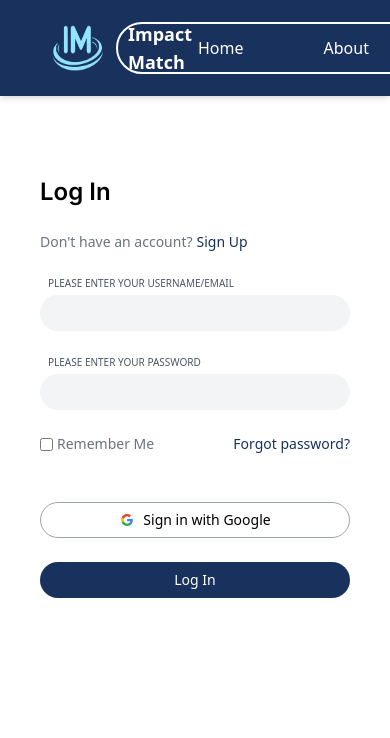
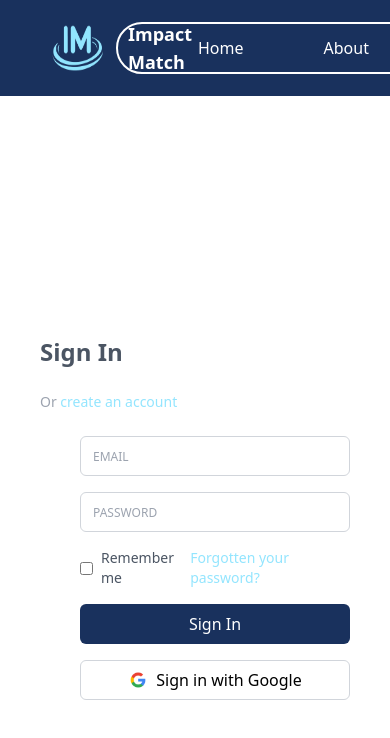
Before and after one commit to Impact-Match/Impact-Match, a React (Create React App) app in the folder frontend/: page /login in a window 390 px wide. Shown: the top 738 px of the page. Built offline with nearby package versions, Linux system fonts and the light colour scheme.

Commit message:
fix login page responsiveness

```diff
--- a/frontend/src/Login.js
+++ b/frontend/src/Login.js
@@ -23,74 +23,68 @@ const Login = () => {
     };
 
     return (
-        <div className="flex justify-center h-screen">
-            {/* Centered Section (only on x-axis) */}
-            <div className="w-full max-w-md p-10 mt-10 flex flex-col items-center">
-                <div className="w-full">
-                    <h2 className="text-2xl mb-6 text-black font-bold font-inter text-left">Log In</h2>
-                    <p className="text-sm mb-6 text-gray-500 text-left">
-                        Don't have an account?
-                        <Link
-                            to="/signup"
-                            className="text-darkBlue hover:underline focus:underline active:text-blue-900 inline-block ml-1"
-                        >
-                            Sign Up
-                        </Link>
-                    </p >
-                </div>
+        <div className="flex flex-col h-screen w-screen bg-white">
+            <div className="flex-grow flex flex-col justify-center items-center">
+                <div className="w-full max-w-md p-10 bg-white">
+                    <h2 className="text-2xl mb-6 text-gray-600 text-left font-bold">Sign In</h2>
+                    <p className="text-sm mb-6 text-gray-400 text-left">
+                        Or{' '}
+                        <Link to="/signup" className="text-lightBlue hover:underline">create an account</Link>
+                    </p>
 
                     {/* Form */}
-                <form className="w-full space-y-6" onSubmit={handleSubmit}>
+                    <form className="space-y-4 ml-10" onSubmit={handleSubmit}>
                         <div className="flex flex-col">
-                        <label className="text-gray-600 text-left mb-1 text-[10px] pl-2">PLEASE ENTER YOUR USERNAME/EMAIL</label>
                             <input
                                 type="text"
-                            className="w-full h-9 py-1.5 px-2 rounded-3xl bg-gray-100"
+                                placeholder="EMAIL"
+                                className="w-full h-10 px-3 rounded-md border border-gray-300"
+                                style={{ fontSize: '12px', color: '#d1d5db' }}
                             />
                         </div>
                         <div className="flex flex-col">
-                        <label className="text-gray-600 text-left mb-1 text-[10px] pl-2">PLEASE ENTER YOUR PASSWORD</label>
                             <input
                                 type="password"
-                            className="w-full h-9 py-1.5 px-2 rounded-3xl bg-gray-100"
+                                placeholder="PASSWORD"
+                                className="w-full h-10 px-3 rounded-md border border-gray-300"
+                                style={{ fontSize: '12px', color: '#d1d5db' }}
                                 value={password}
                                 onChange={(e) => setPassword(e.target.value)}
                             />
-                        {error && <p className="text-red-500 text-sm mt-1">{error}</p >}
+                            {error && <p className="text-red-500 text-sm mt-1">{error}</p>}
                         </div>
 
                         {/* Remember Me and Forgot Password */}
-                    <div className="w-full flex justify-between items-center mt-2 text-sm">
+                        <div className="flex justify-between items-center text-sm mt-2">
                             <div className="flex items-center">
-                            <input type="checkbox" id="remember" className="mr-1" />
-                            <label htmlFor="remember" className="text-gray-500">Remember Me</label>
+                                <input type="checkbox" id="remember" className="mr-2" />
+                                <label htmlFor="remember" className="text-gray-600">Remember me</label>
                             </div>
-                        <Link to="/forgot-password" className="text-darkBlue hover:underline focus:underline active:text-blue-900 inline-block ml-1">
-                            Forgot password?
-                        </Link>
+                            <Link to="/forgot-password" className="text-lightBlue hover:underline">Forgotten your password?</Link>
+                        </div>
+
+                        {/* Sign In Button */}
+                        <div className="mt-6">
+                            <button
+                                type="submit"
+                                className="w-full h-10 text-white bg-darkBlue hover:bg-blue-700 rounded-md transition"
+                            >
+                                Sign In
+                            </button>
                         </div>
 
                         {/* Sign in with Google */}
-                    <div className="flex justify-center">
+                        <div className="mt-4">
                             <button
                                 type="button"
-                            className="w-full h-9 py-1.5 px-2 text-black bg-white border border-gray-400 rounded-3xl text-sm flex items-center justify-center mt-6 transition-shadow duration-150 hover:shadow-lg active:shadow-inner active:bg-gray-200"
+                                className="w-full h-10 flex items-center justify-center text-black bg-white border border-gray-300 rounded-md transition hover:bg-gray-100"
                             >
-                            < img src={googleIcon} alt="Google" className="w-4 h-4 mr-2" />
+                                <img src={googleIcon} alt="Google Icon" className="w-5 h-5 mr-2" />
                                 Sign in with Google
                             </button>
                         </div>
-
-                    {/* Log In Button */}
-                    <div className="flex justify-center">
-                        <button
-                            type="submit"
-                            className="w-full h-9 py-1.5 px-2 bg-darkBlue text-white rounded-3xl text-sm transition-shadow duration-150 hover:bg-blue-800 active:bg-blue-900 active:shadow-inner"
-                        >
-                            Log In
-                        </button>
+                    </form>
                 </div>
-                </form>
             </div>
         </div>
     );
```
Lines whose indentation alone changed are shown as unchanged.
